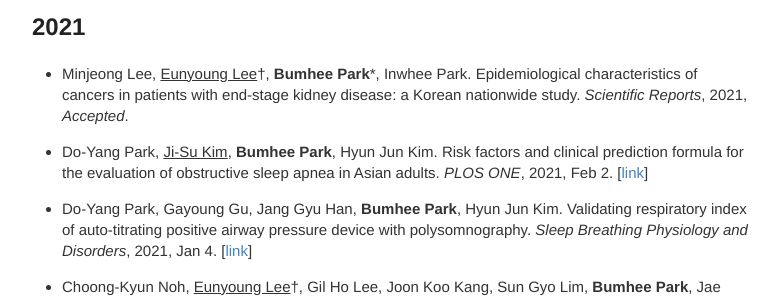
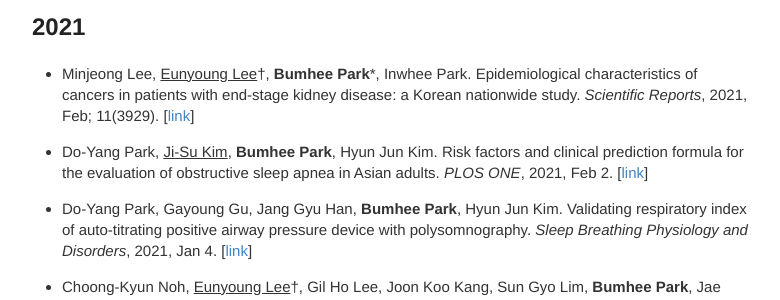
Before and after one commit to neurostat-lab/neurostat-lab.github.io, a Jekyll site: the page built from publication.md, in a window 1280 px wide and 900 px high. Shown: the part 238-538 px from the top of the window, without its empty margins (248-1028 px from the left). Built offline with Jekyll 4.4.1, drawn with Linux system fonts in a browser that asks for light colours.

Commit message:
Update publication.md

```diff
--- a/publication.md
+++ b/publication.md
@@ -6,7 +6,7 @@ is_contact: true
 <center> Denoted for lab members (<U>underline</U>) only: <sup>†</sup>: co-first author, <sup>*</sup>: corresponding author  </center>
 
 ## 2021
-* Minjeong Lee, <U>Eunyoung Lee</U><sup>†</sup>, **Bumhee Park**<sup>*</sup>, Inwhee Park. Epidemiological characteristics of cancers in patients with end-stage kidney disease: a Korean nationwide study. _Scientific Reports_, 2021, _Accepted_.
+* Minjeong Lee, <U>Eunyoung Lee</U><sup>†</sup>, **Bumhee Park**<sup>*</sup>, Inwhee Park. Epidemiological characteristics of cancers in patients with end-stage kidney disease: a Korean nationwide study. _Scientific Reports_, 2021, Feb; 11(3929). \[[link](https://www.nature.com/articles/s41598-021-83164-6)\]
 
 * Do-Yang Park, <U>Ji-Su Kim</U>, **Bumhee Park**, Hyun Jun Kim. Risk factors and clinical prediction formula for the evaluation of obstructive sleep apnea in Asian adults. _PLOS ONE_, 2021, Feb 2. \[[link](https://journals.plos.org/plosone/article?id=10.1371/journal.pone.0246399)\]
 
```
